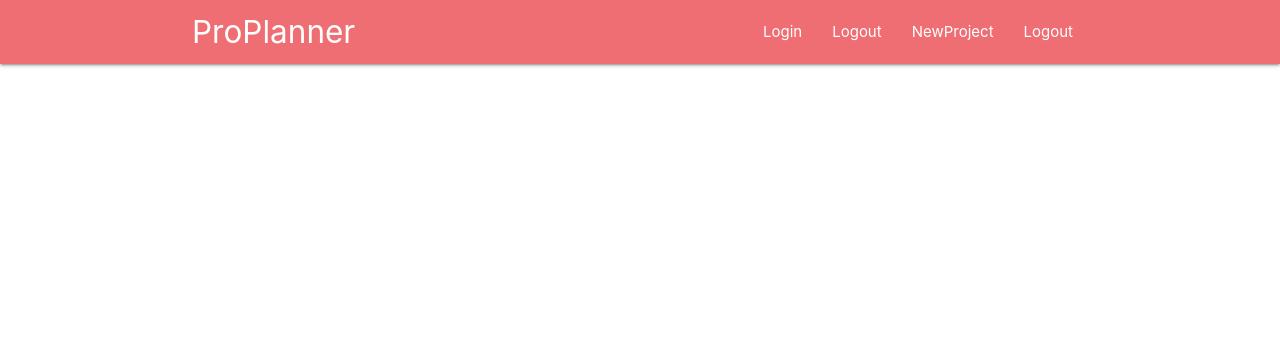
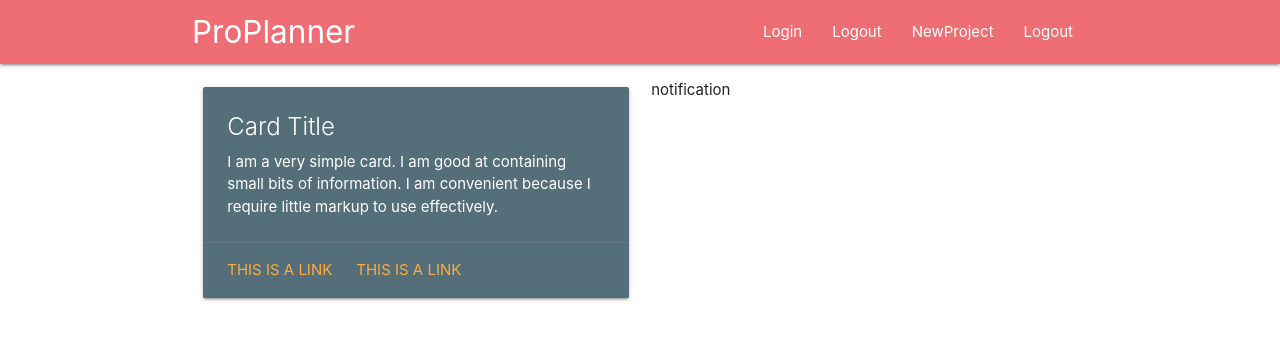
Before and after one commit to Developer-Rathod/proplanner, a React (Create React App) app: page / in a window 1280 px wide. Shown: the top 340 px of the page. Built offline with nearby package versions, Linux system fonts and the light colour scheme.

Commit message:
Dashboard create

```diff
--- a/src/App.js
+++ b/src/App.js
@@ -1,12 +1,16 @@
 import React from 'react';
-import { BrowserRouter } from 'react-router-dom';
+import { BrowserRouter,Switch, Route } from 'react-router-dom';
 import Navbar from './components/layout/Navbar';
+import Dashboard from './components/dashboard/Dashboard';
 
 function App() {
   return (
     <BrowserRouter>
       <div className="App">
         <Navbar></Navbar>
+        <Switch>
+          <Route path='/' component={Dashboard}></Route>
+        </Switch>
       </div>
     </BrowserRouter>
   );
--- a/src/components/dashboard/Dashboard.js
+++ b/src/components/dashboard/Dashboard.js
@@ -1,4 +1,6 @@
-import React, { Component } from 'react'
+import React, { Component } from 'react';
+import Notifications from './Notifications';
+import ProjectList from '../projects/ProjectList';
 
 export default class Dashboard extends Component {
     render() {
@@ -6,10 +8,10 @@ export default class Dashboard extends Component {
             <div className="container">
                 <div className="row">
                     <div className="col s12 m6">
-
+                    <ProjectList />
                     </div>
                     <div className="col s12 m5">
-
+                    <Notifications />
                     </div>
                 </div>
             </div>
--- a/src/components/dashboard/Notifications.js
+++ b/src/components/dashboard/Notifications.js
@@ -0,0 +1,13 @@
+import React from 'react'
+
+const Notifications = () => {
+    return (
+        <div>
+            <p className="new">
+                notification
+            </p>
+        </div>
+    )
+}
+
+export default Notifications
--- a/src/components/projects/ProjectList.js
+++ b/src/components/projects/ProjectList.js
@@ -0,0 +1,21 @@
+import React from 'react'
+
+const ProjectList = () => {
+    return (
+        <div className="section">
+                    <div class="card blue-grey darken-1">
+                <div class="card-content white-text">
+                <span class="card-title">Card Title</span>
+                <p>I am a very simple card. I am good at containing small bits of information.
+                I am convenient because I require little markup to use effectively.</p>
+                </div>
+                <div class="card-action">
+                <a href="#">This is a link</a>
+                <a href="#">This is a link</a>
+                </div>
+            </div>
+        </div>
+    )
+}
+
+export default ProjectList
```
